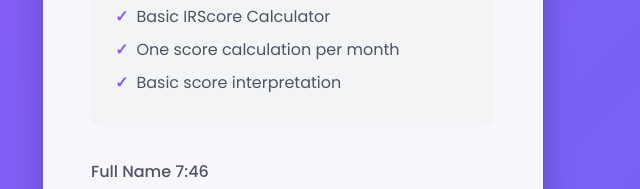
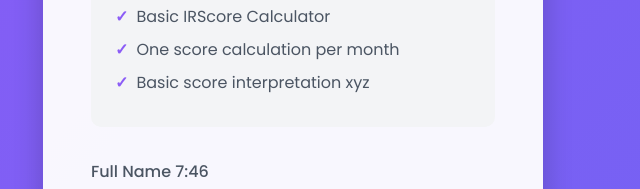
Before and after one commit to 4rjunD/Nexflowwebsfrontend, a plain HTML site: page free-signup.html in a window 1280 px wide. Shown: the part 271-460 px from the top of the page, 347-987 px from the left. Drawn offline with Linux system fonts and the light colour scheme.

Commit message:
Update free-signup.html

```diff
--- a/free-signup.html
+++ b/free-signup.html
@@ -275,7 +275,7 @@
             <ul>
                 <li>Basic IRScore Calculator</li>
                 <li>One score calculation per month</li>
-                <li>Basic score interpretation</li>
+                <li>Basic score interpretation xyz</li>
             </ul>
         </div>
         <form id="signup-form" onsubmit="handleSignup(event)">
```
